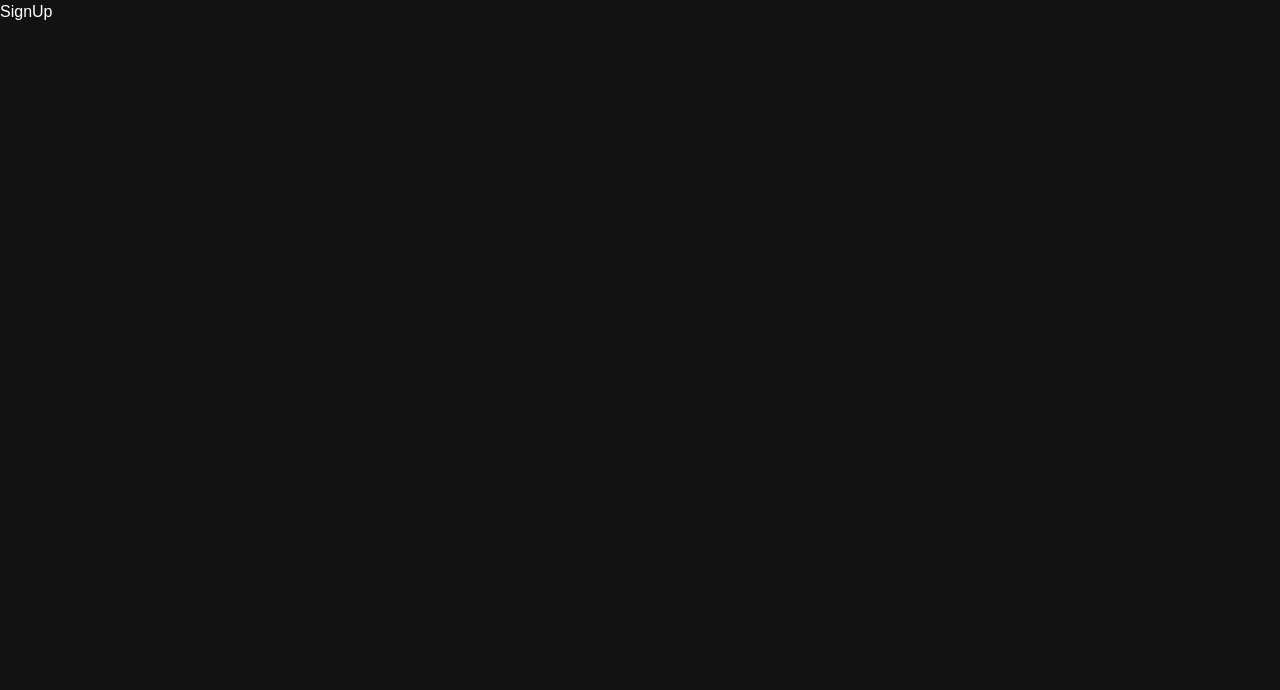
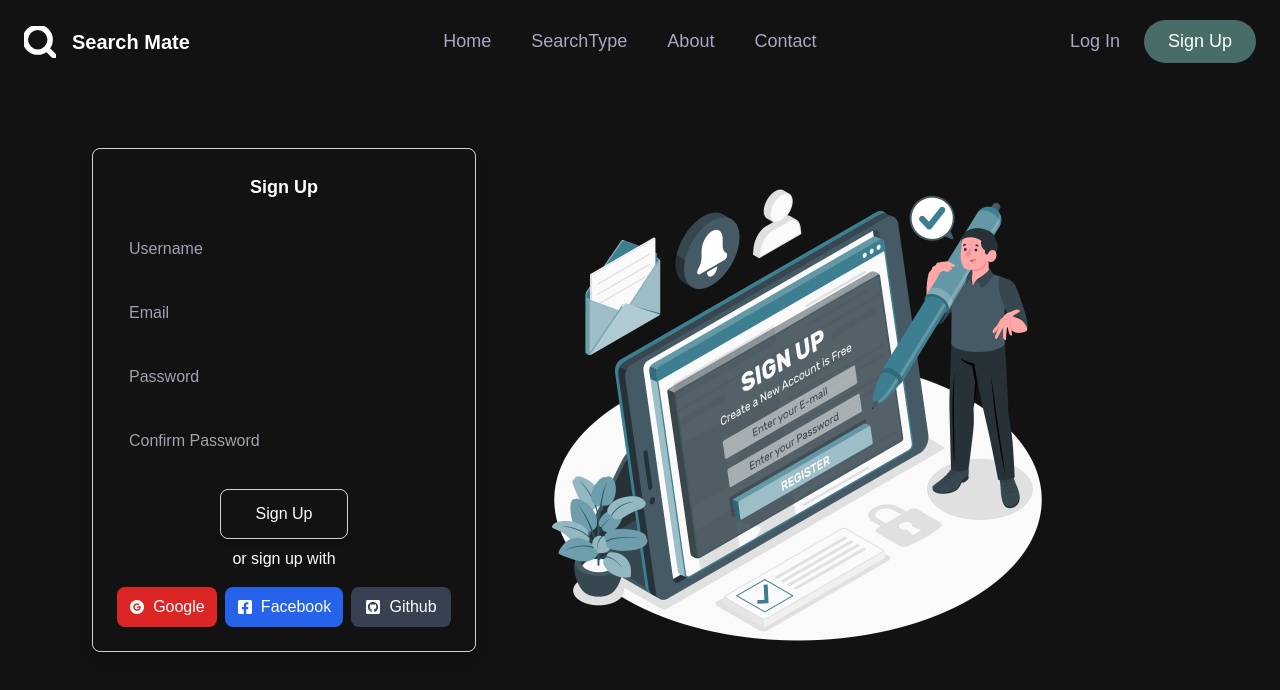
Before and after one commit to adelelwan24/Semantic-Search-project, a Next.js app in the folder client/: page /SignUp in a window 1280 px wide. Shown: the top 690 px of the page. Built offline with nearby package versions, Linux system fonts and the light colour scheme.

Commit message:
Add updates to the client in the style

```diff
--- a/client/src/components/Header.jsx
+++ b/client/src/components/Header.jsx
@@ -74,7 +74,7 @@ const Header = () => {
             } hover:text-white text-[18px] font-medium cursor-pointer`}
             onClick={() => setActive("login")}
           >
-            <Link href="/login" legacyBehavior>
+            <Link href="/LogIn" legacyBehavior>
               <a>Log In</a>
             </Link>
           </button>
@@ -82,7 +82,7 @@ const Header = () => {
             className="bg-[#486d68] hover:bg-[#88b4ae] transition-colors duration-300 ease-in-out text-white text-[18px] font-medium py-2 px-6 rounded-full"
             onClick={() => setActive("signup")}
           >
-            <Link href="/signup" legacyBehavior>Sign Up</Link>
+            <Link href="/SignUp" legacyBehavior>Sign Up</Link>
           </button>
         </div>
 
--- a/client/src/pages/LogIn.jsx
+++ b/client/src/pages/LogIn.jsx
@@ -1,12 +1,17 @@
+import Link from "next/link";
+import Header from '../components/Header'
+
 import { AiFillGoogleCircle } from 'react-icons/ai';
 import { FaFacebookSquare, FaGithubSquare } from 'react-icons/fa';
 
   const LoginPage = () => {
     return (
+    <>
+      <Header/>
       <section>
         <div className="flex justify-center items-center h-screen">
-        <form className="flex flex-col items-center p-8 border border-gray-300 rounded-lg shadow-lg w-96 h-96">
-          <h2 className="text-2xl font-bold mb-8">Log In</h2>
+          <form className="flex flex-col items-center p-8 border border-gray-300 rounded-lg shadow-lg w-120 h-120">
+            <h2 className="text-2xl font-bold mb-8 ">Log In</h2>
 
             <input
               type="text"
@@ -25,20 +30,18 @@ const LoginPage = () => {
 
             <h5 className="my-4">or log in with</h5>
 
-          <div className="flex space-x-4">
-            <button className="p-3 m-2 rounded-lg border border-gray-300 shadow-md w-32 flex items-center justify-center bg-blue-600 text-white hover:bg-blue-800">
-
-              Google
+            <div className="flex justify-between w-full">
+            <button className="flex items-center justify-center rounded-lg border-gray-300 bg-red-600 hover:bg-red-700 hover:text-white focus:outline-none focus:border-red-400 p-3 w-full h-10 mr-2" type="button">
+              <span className="mr-2"><AiFillGoogleCircle /></span>
+              <span>Google</span>
             </button>
-
-            <button className="p-3 m-2 rounded-lg border border-gray-300 shadow-md w-32 flex items-center justify-center bg-gray-800 text-white hover:bg-gray-900">
-
-              Facebook
+            <button className="flex items-center justify-center rounded-lg border-gray-300 bg-blue-600 hover:bg-blue-700 hover:text-white focus:outline-none focus:border-blue-400 p-3 w-full h-10 mr-2" type="button">
+              <span className="mr-2"><FaFacebookSquare /></span>
+              <span>Facebook</span>
             </button>
-
-            <button className="p-3 m-2 rounded-lg border border-gray-300 shadow-md w-32 flex items-center justify-center bg-gray-900 text-white hover:bg-gray-800">
-
-              Github
+            <button className="flex items-center justify-center rounded-lg border-gray-300 bg-gray-700 hover:bg-gray-800 hover:text-white focus:outline-none focus:border-gray-400 p-3 w-full h-10" type="button">
+              <span className="mr-2"><FaGithubSquare /></span>
+              <span>Github</span>
             </button>
           </div>
           </form>
@@ -50,6 +53,7 @@ const LoginPage = () => {
           />
         </div>
       </section>
+    </>
   );
 };
 
--- a/client/src/pages/SignUp.jsx
+++ b/client/src/pages/SignUp.jsx
@@ -1,9 +1,48 @@
-import React from 'react'
+import Link from "next/link";
+import Header from '../components/Header'
 
-const SignUp = () => {
+import Image from 'next/image';
+import { AiFillGoogleCircle } from 'react-icons/ai';
+import { FaFacebookSquare, FaGithubSquare } from 'react-icons/fa';
+
+const SignUpPage = () => {
   return (
-    <div>SignUp</div>
-  )
-}
+  <>
+    <Header/>
+    <section>
+      <div className="flex justify-center items-center h-screen gap-10">
+        <form className="flex flex-col items-center p-6 border border-gray-300 rounded-lg shadow-lg w-96 h-150">
+          <h2 className="text-lg font-bold mb-6">Sign Up</h2>
+          <input className="rounded-lg border-gray-300 focus:outline-none focus:border-gray-400 p-3 w-full mb-4" type="text" placeholder="Username" />
+          <input className="rounded-lg border-gray-300 focus:outline-none focus:border-gray-400 p-3 w-full mb-4" type="email" placeholder="Email" />
+          <input className="rounded-lg border-gray-300 focus:outline-none focus:border-gray-400 p-3 w-full mb-4" type="password" placeholder="Password" />
+          <input className="rounded-lg border-gray-300 focus:outline-none focus:border-gray-400 p-3 w-full mb-4" type="password" placeholder="Confirm Password" />
+          <button className="p-3 m-2 rounded-lg border border-gray-300 shadow-md w-32 hover:bg-red-500">
+              Sign Up
+            </button>
+          <h5 className="mb-4">or sign up with</h5>
+          <div className="flex justify-between w-full">
+            <button className="flex items-center justify-center rounded-lg border-gray-300 bg-red-600 hover:bg-red-700 hover:text-white focus:outline-none focus:border-red-400 p-3 w-full h-10 mr-2" type="button">
+              <span className="mr-2"><AiFillGoogleCircle /></span>
+              <span>Google</span>
+            </button>
+            <button className="flex items-center justify-center rounded-lg border-gray-300 bg-blue-600 hover:bg-blue-700 hover:text-white focus:outline-none focus:border-blue-400 p-3 w-full h-10 mr-2" type="button">
+              <span className="mr-2"><FaFacebookSquare /></span>
+              <span>Facebook</span>
+            </button>
+            <button className="flex items-center justify-center rounded-lg border-gray-300 bg-gray-700 hover:bg-gray-800 hover:text-white focus:outline-none focus:border-gray-400 p-3 w-full h-10" type="button">
+              <span className="mr-2"><FaGithubSquare /></span>
+              <span>Github</span>
+            </button>
+          </div>
+        </form>
+        <div className="hidden md:block ml-8 w-1/2">
+          <Image src="/signup.png" alt="Sign Up" width={500} height={800} objectFit="cover" />
+        </div>
+      </div>
+    </section>
+  </>
+  );
+};
 
-export default SignUp
+export default SignUpPage;
```
Lines whose indentation alone changed are shown as unchanged.
